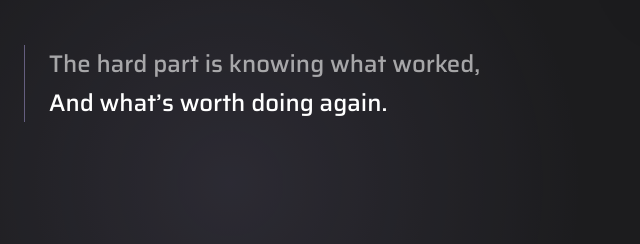
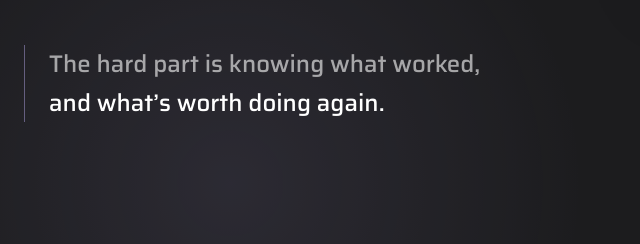
Before and after one commit to ericgkrehbiel/vaguely-sharp-site, a plain HTML site: page index.html in a window 1280 px wide. Shown: the part 1235-1479 px from the top of the page, 0-640 px from the left. Drawn offline with nearby package versions, Linux system fonts and the light colour scheme.

Commit message:
Lowercase problem turn copy

```diff
--- a/index.html
+++ b/index.html
@@ -781,7 +781,7 @@
         <li>More posts.</li>
         <li>More trends.</li>
       </ul>
-      <p class="problem-turn">The hard part is knowing what worked,<br><span class="problem-turn-strong">And what’s worth doing again.</span></p>
+      <p class="problem-turn">The hard part is knowing what worked,<br><span class="problem-turn-strong">and what’s worth doing again.</span></p>
     </div>
     <div class="problem-visuals" aria-hidden="true">
       <figure class="problem-frame problem-frame-main">
```
